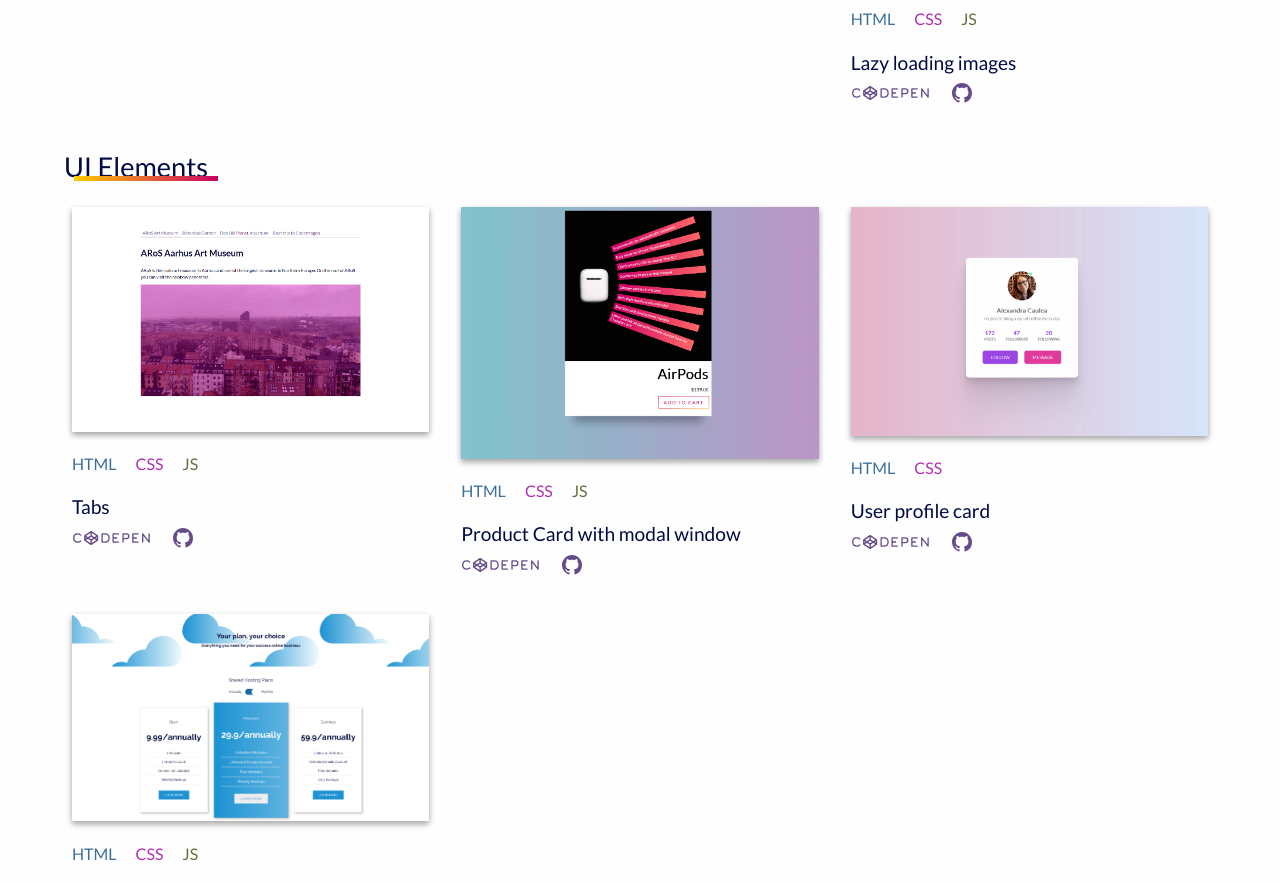
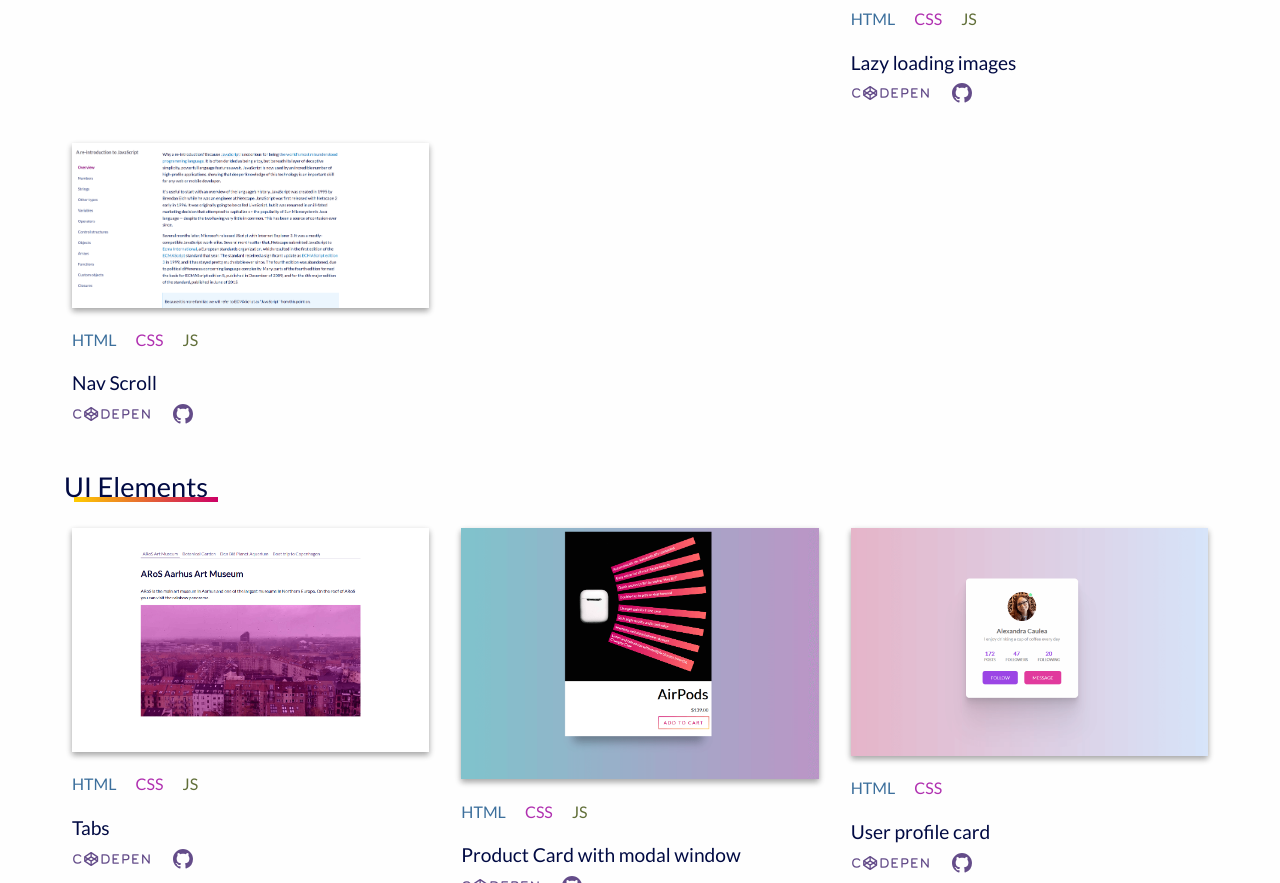
Before and after one commit to alexandracaulea/experiments, a website built with Parcel: page src/index.html in a window 1280 px wide. Shown: the part 980-1863 px from the top of the page. Built offline with nearby package versions, Linux system fonts and the light colour scheme.

Commit message:
Added Nav Scroll example

```diff
--- a/src/index.html
+++ b/src/index.html
@@ -178,6 +178,65 @@
                 <a
                   class="btn"
                   href="https://github.com/alexandracaulea/intersection-observer/tree/master/3.lazy-loading-images"
+                  target="_blank"
+                  rel="noopener"
+                  aria-label="See the code on GitHub"
+                  ><span class="visually-hidden">GitHub</span>
+                  <svg
+                    xmlns:xlink="http://www.w3.org/1999/xlink"
+                    aria-hidden="true"
+                    height="20"
+                    viewBox="0 0 16 16"
+                    width="20"
+                    fill="#3e206d"
+                  >
+                    <use xlink:href="#icon-github"></use></svg
+                ></a>
+              </p>
+            </div>
+          </li>
+          <li>
+            <a
+              href="https://codepen.io/alexandracaulea/full/zYGKdzZ"
+              target="_blank"
+              rel="noopener"
+              aria-label="See the live example on CodePen"
+            >
+              <img src="img/io-4.png" alt="" />
+            </a>
+            <div class="technologies">
+              <ul>
+                <li class="html">HTML</li>
+                <li class="css">CSS</li>
+                <li class="js">JS</li>
+              </ul>
+              <h3>Nav Scroll</h3>
+              <p>
+                <a
+                  class="btn"
+                  href="https://codepen.io/alexandracaulea/full/zYGKdzZ"
+                  target="_blank"
+                  rel="noopener"
+                  aria-label="See the live example on CodePen"
+                  ><span class="visually-hidden">CodePen</span>
+                  <svg
+                    xmlns:xlink="http://www.w3.org/1999/xlink"
+                    aria-hidden="true"
+                    focusable="false"
+                    viewBox="0 0 138 26"
+                    width="80"
+                    height="20"
+                    fill="none"
+                    stroke="#3e206d"
+                    stroke-width="2.3"
+                    stroke-linecap="round"
+                    stroke-linejoin="round"
+                  >
+                    <use xlink:href="#icon-codepen"></use></svg
+                ></a>
+                <a
+                  class="btn"
+                  href="https://github.com/alexandracaulea/intersection-observer/tree/master/4.nav-scroll"
                   target="_blank"
                   rel="noopener"
                   aria-label="See the code on GitHub"
```
Also changed, not shown: build/index.html, build/io-4.fadd8aa5.png (added), src/img/io-4.png (added).
